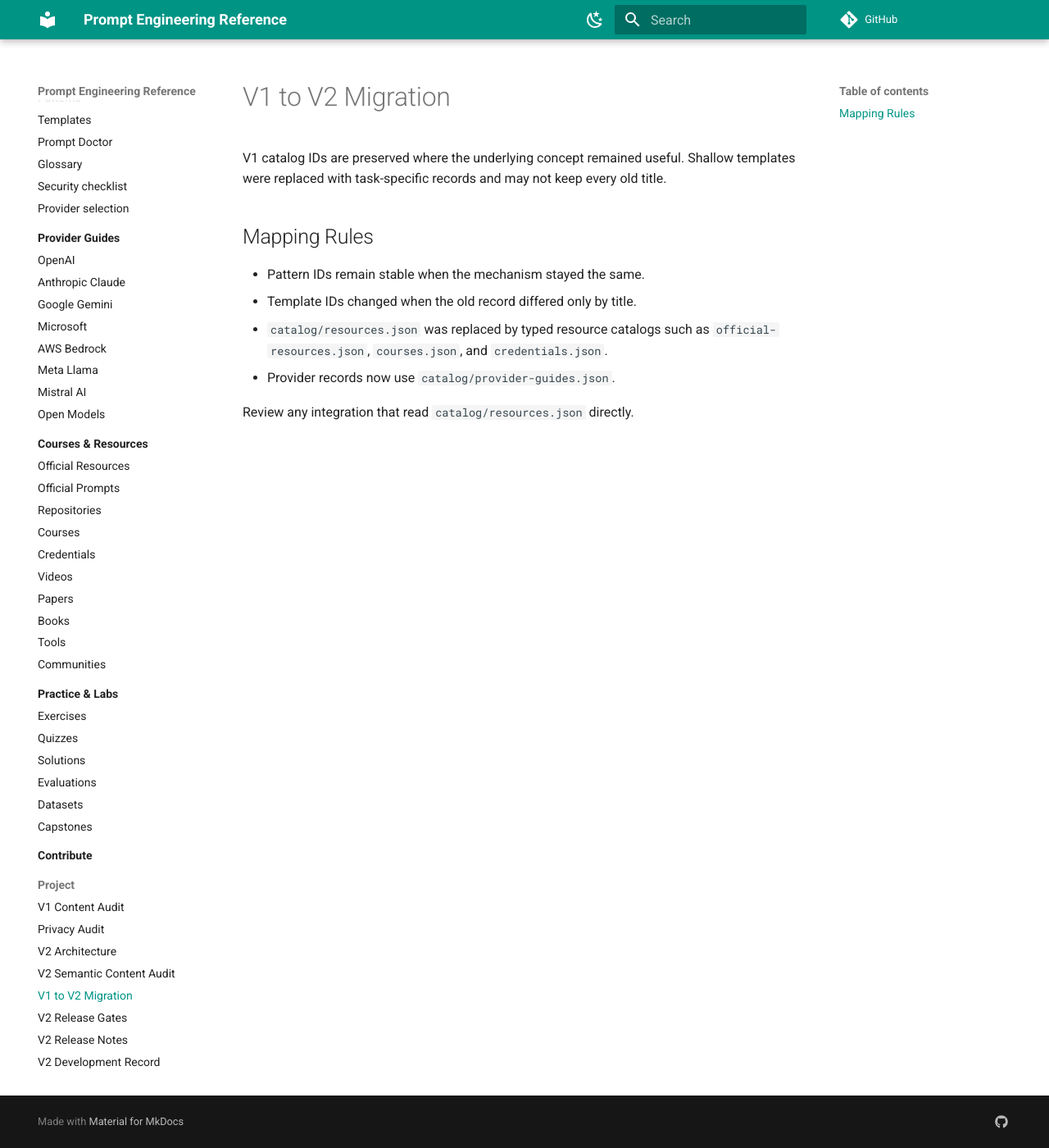
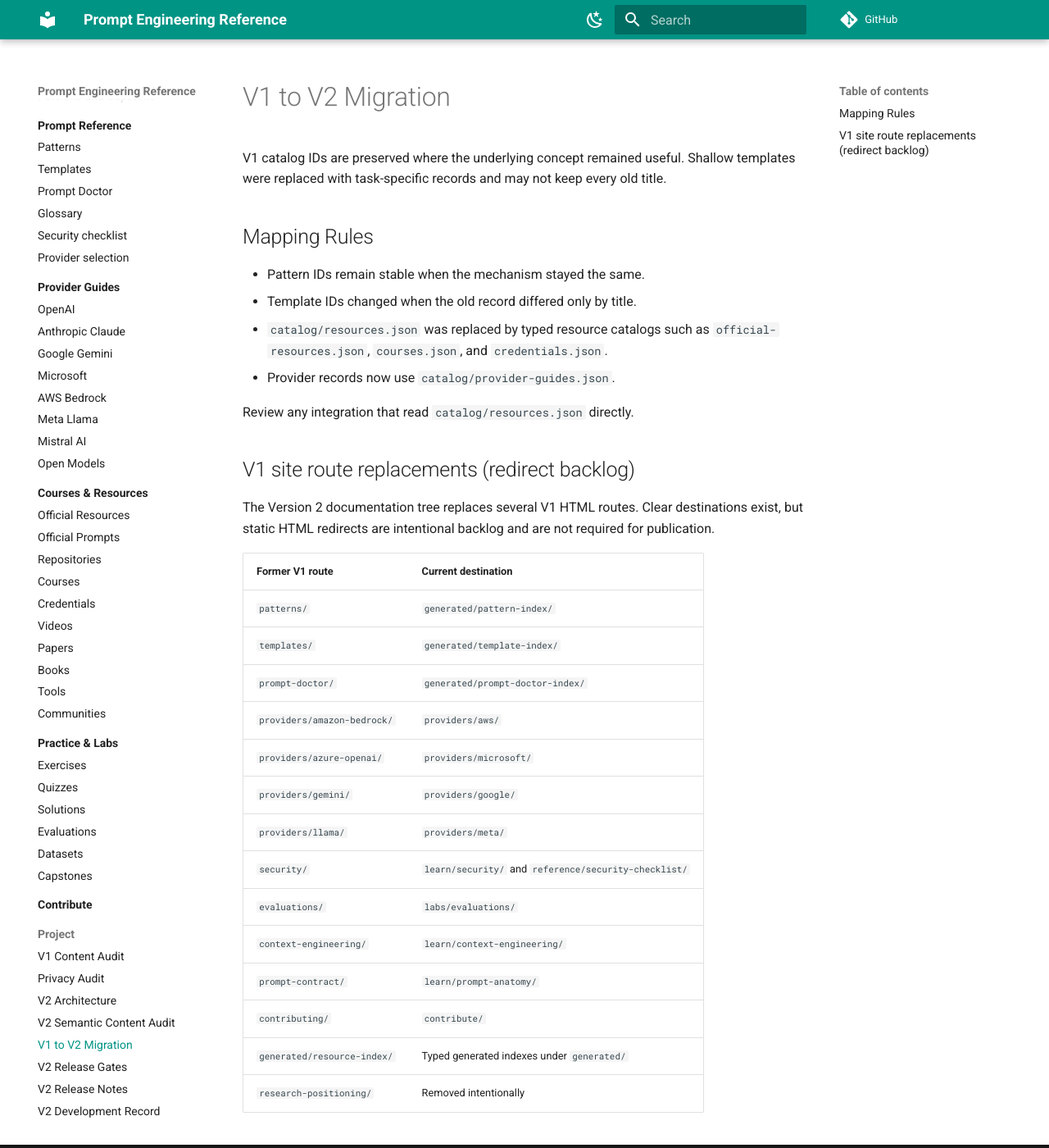
Before and after one commit to MertGedik35/prompt-engineering-reference, an MkDocs documentation site: the page built from docs/project/v1-to-v2-migration.md, in a window 1280 px wide and 1400 px high. Shown: the whole window at 82% size. Built offline with MkDocs 1.6.1 and Material for MkDocs 9.7.7, drawn with Linux system fonts in a browser that asks for light colours; comment, search, counter and statistics services are not loaded.

Commit message:
Reframe V2 project and release documentation
Replace draft project labels with publication-safe release notes and a
historical development record, and document V1 route redirect backlog.

Co-authored-by: Cursor <cursoragent@cursor.com>

```diff
--- a/docs/project/v1-to-v2-migration.md
+++ b/docs/project/v1-to-v2-migration.md
@@ -10,3 +10,25 @@ V1 catalog IDs are preserved where the underlying concept remained useful. Shall
 - Provider records now use `catalog/provider-guides.json`.
 
 Review any integration that read `catalog/resources.json` directly.
+
+## V1 site route replacements (redirect backlog)
+
+The Version 2 documentation tree replaces several V1 HTML routes. Clear destinations exist, but
+static HTML redirects are intentional backlog and are not required for publication.
+
+| Former V1 route | Current destination |
+| --- | --- |
+| `patterns/` | `generated/pattern-index/` |
+| `templates/` | `generated/template-index/` |
+| `prompt-doctor/` | `generated/prompt-doctor-index/` |
+| `providers/amazon-bedrock/` | `providers/aws/` |
+| `providers/azure-openai/` | `providers/microsoft/` |
+| `providers/gemini/` | `providers/google/` |
+| `providers/llama/` | `providers/meta/` |
+| `security/` | `learn/security/` and `reference/security-checklist/` |
+| `evaluations/` | `labs/evaluations/` |
+| `context-engineering/` | `learn/context-engineering/` |
+| `prompt-contract/` | `learn/prompt-anatomy/` |
+| `contributing/` | `contribute/` |
+| `generated/resource-index/` | Typed generated indexes under `generated/` |
+| `research-positioning/` | Removed intentionally |
```
Also changed, not shown: CHANGELOG.md (+9 -4 lines), docs/project/v2-development-record.md (added, +42 -0 lines), docs/project/v2-draft-release-notes.md (deleted, +0 -11 lines), docs/project/v2-pr-description.md (deleted, +0 -64 lines), docs/project/v2-release-notes.md (added, +51 -0 lines).
